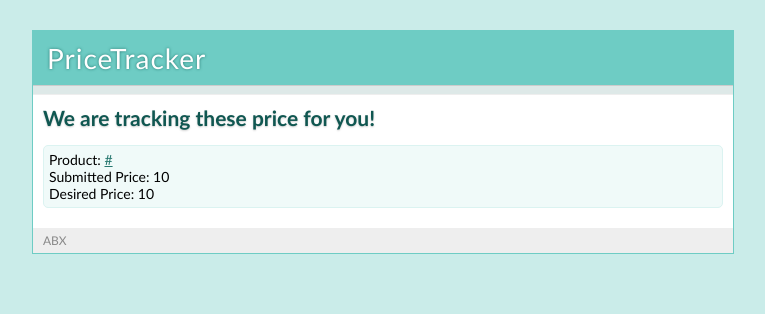
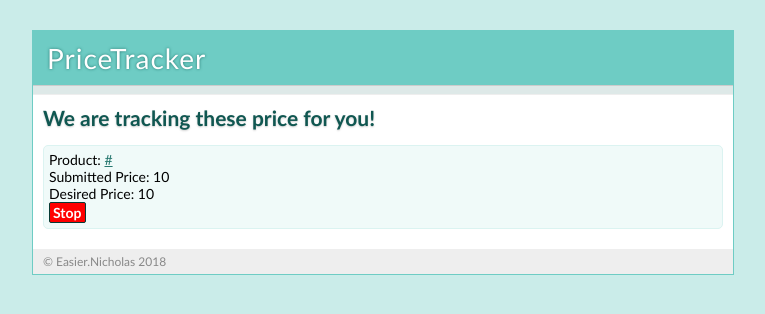
Before and after one commit to zquangu112z/Price-Tracker, a Flask app: template src/pricetracker/templates/following.html in a window 1280 px wide. Shown: the top 314 px of the page, without its empty margins (257-1022 px from the left). Run offline with Flask 2, Linux system fonts and the light colour scheme; the template is opened without the code that fills it: most values are stand-ins (such as "Sample title", 1, 10 or a date in 2020).

Commit message:
feat: add button stop following #wip

```diff
--- a/app.py
+++ b/app.py
@@ -1,4 +1,4 @@
 from pricetracker import app
 
 if __name__ == '__main__':
-    app.run()
+    app.run(host='0.0.0.0', port=5000)
--- a/src/pricetracker/helper.py
+++ b/src/pricetracker/helper.py
@@ -84,7 +84,7 @@ def nomalizePrice(price):
         Remove currency and space
     '''
     # return re.findall(r'(\d|\.|\,)+', price)[0]
-    return re.findall(r'((\d|\.|\,)+)', price)[0]
+    return re.findall(r'((\d|\.|\,)+)', price)[0][0]
 
 
 def getNumericPrice(price):
--- a/src/pricetracker/static/style.css
+++ b/src/pricetracker/static/style.css
@@ -31,6 +31,9 @@ button {
   -moz-border-radius: 2px;
   -webkit-border-radius: 2px;
   color: white;
+}
+input.btstop {
+  background: #FF0000;
 }
 div.page {
   background: white;
--- a/src/pricetracker/static/style.less
+++ b/src/pricetracker/static/style.less
@@ -1,3 +1,5 @@
+@red: #FF0000;
+
 body {
     background: #CAECE9;
     font-family: 'Trebuchet MS', sans-serif;
@@ -35,6 +37,12 @@ input[type="submit"], button {
     -webkit-border-radius: 2px;
     color: white;
 }
+
+input.btstop {
+    background: @red;
+}
+
+
 
 
 div.page {
--- a/src/pricetracker/templates/following.html
+++ b/src/pricetracker/templates/following.html
@@ -8,8 +8,11 @@
   {% for following_product in following_products %}
     <li>
       <p><srong>Product: </srong><span><a href="{{ following_product.url_product }}">{{ following_product.url_product }}</a></span></p>
-      <p><srong>Submitted Price: </srong><span>{{ following_product.current_price }}</span></p>
+      <p><srong>Submitted Price: </srong><span>{{ following_product.submited_price }}</span></p>
       <p><srong>Desired Price:</srong><span> {{ following_product.desired_price }}</span></p>
+      <form action="stop_follow" method="post">
+        <input type="submit" value="Stop" class="btstop">
+      </form>
     </li>
   {% endfor %}
   </ul>
--- a/src/pricetracker/templates/layout.html
+++ b/src/pricetracker/templates/layout.html
@@ -24,6 +24,6 @@
   {% block body %}{% endblock %}
   </div>
   <div class="footer">
-    ABX
+    &copy; Easier.Nicholas 2018
   </div>
 </div>
```
Also changed, not shown: src/pricetracker/routes.py (+10 -4 lines), 1 other file.
